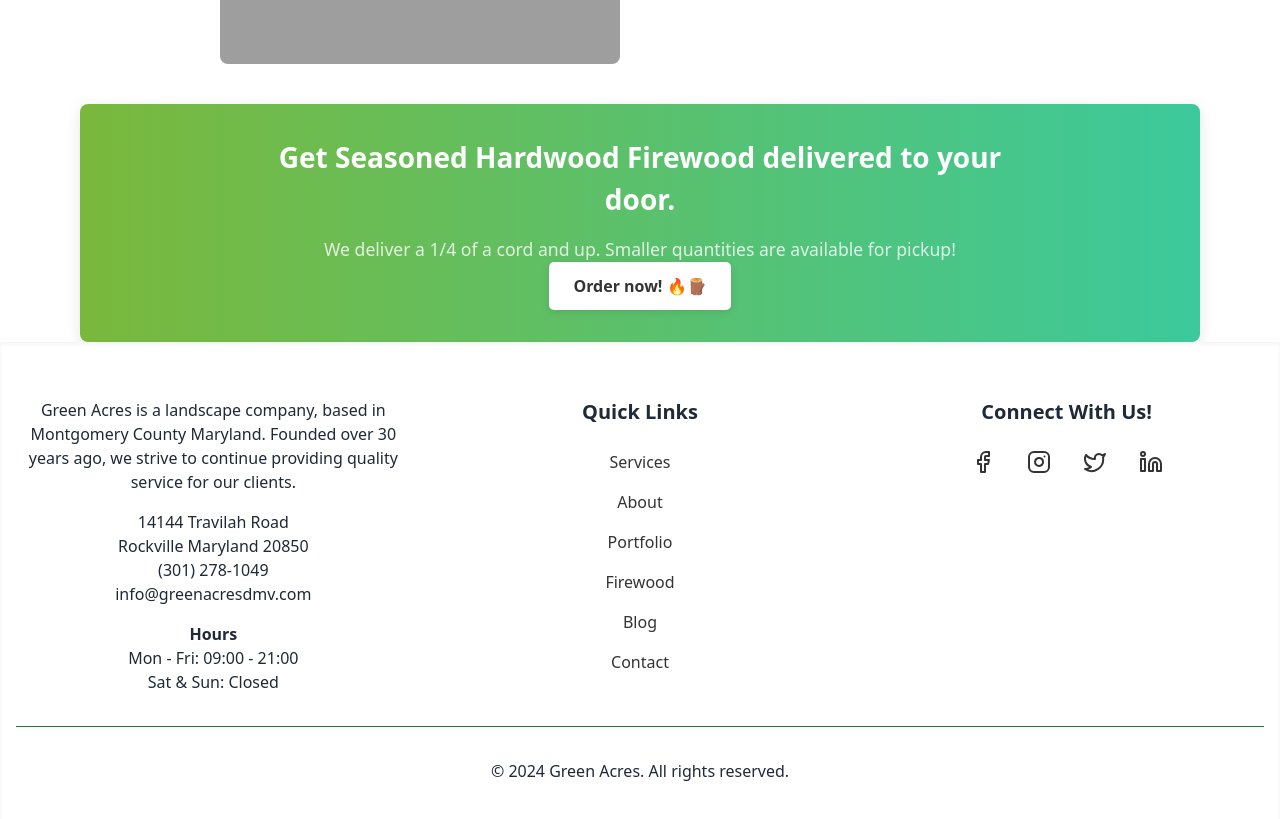
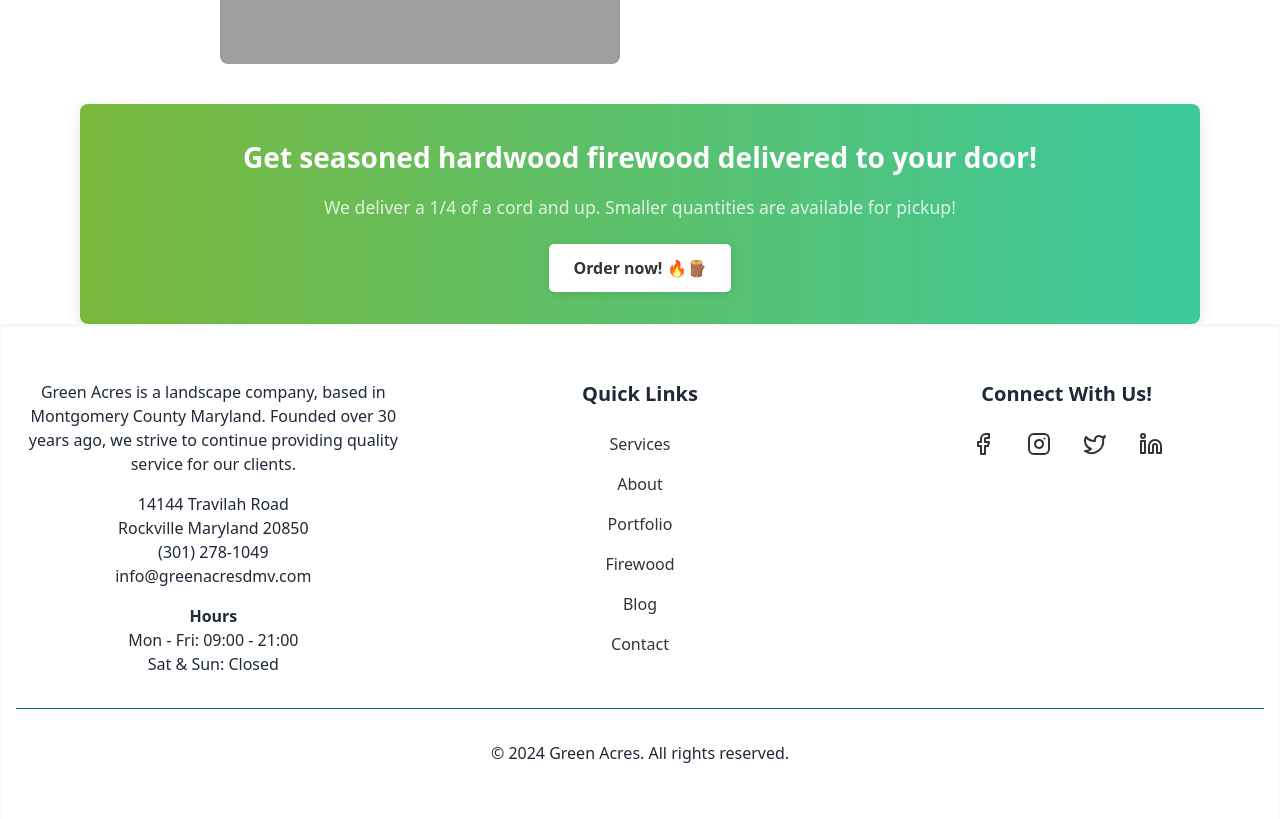
Before and after one commit to 0ETERATION1/greenacres, a Next.js app: page / in a window 1280 px wide. Shown: the part 1880-2699 px from the top of the page. Built offline with nearby package versions, Linux system fonts and the light colour scheme; grey boxes are pictures that could not be loaded.

Commit message:
clean up firewood section

```diff
--- a/app/globals.css
+++ b/app/globals.css
@@ -542,11 +542,11 @@
   color: rgba(255, 255, 255, 0.9);
 }
 
-.banner-action {
+/* .banner-action {
   display: flex;
   align-items: center;
   justify-content: flex-end;
-}
+} */
 
 .fire-order-button {
   display: inline-block;
--- a/components/FirewoodSection.tsx
+++ b/components/FirewoodSection.tsx
@@ -6,12 +6,13 @@ export default function FirewoodSection() {
       <div className="container">
         <div className="firewood-banner" id="firewoodAD">
           <div className="banner-content">
-            <h3>Get Seasoned Hardwood Firewood delivered to your door.</h3>
+            <h3>Get seasoned hardwood firewood delivered to your door!</h3>
             <p>
               We deliver a 1/4 of a cord and up. Smaller quantities are
               available for pickup!
             </p>
-            <div className="banner-action">
+            <br></br>
+            <div className="">
               <Link href="/firewood" className="fire-order-button">
                 Order now! 🔥🪵
               </Link>
```
